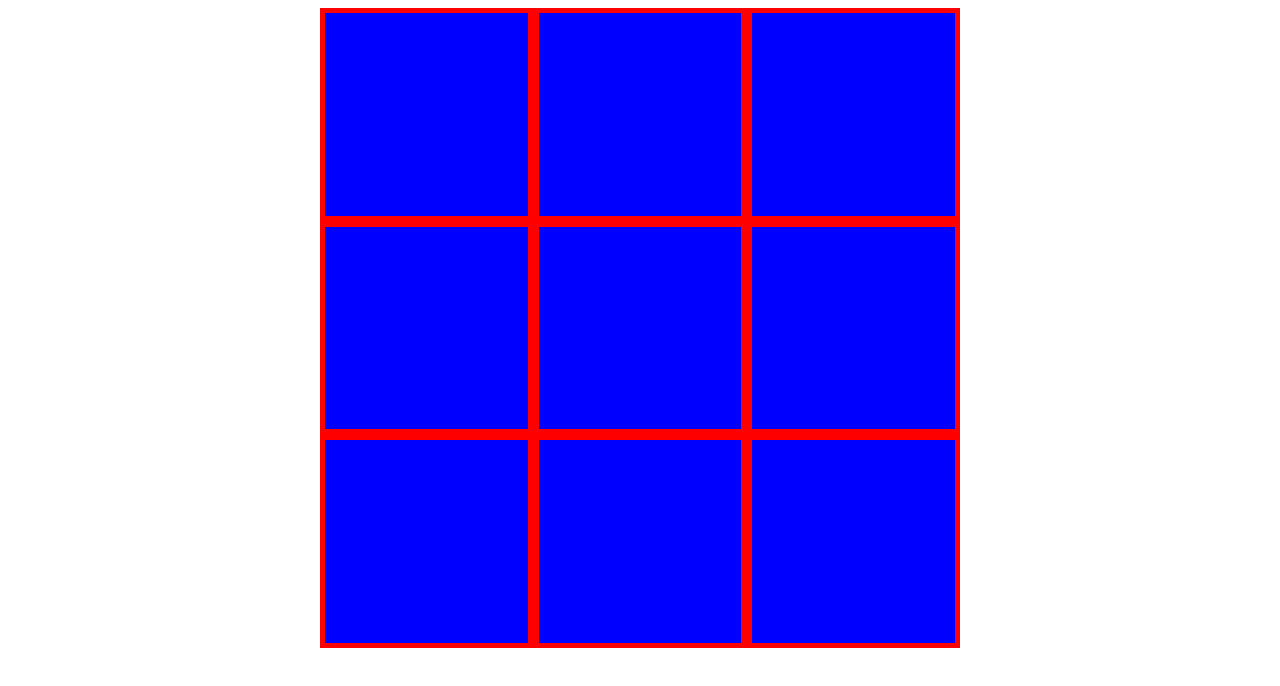
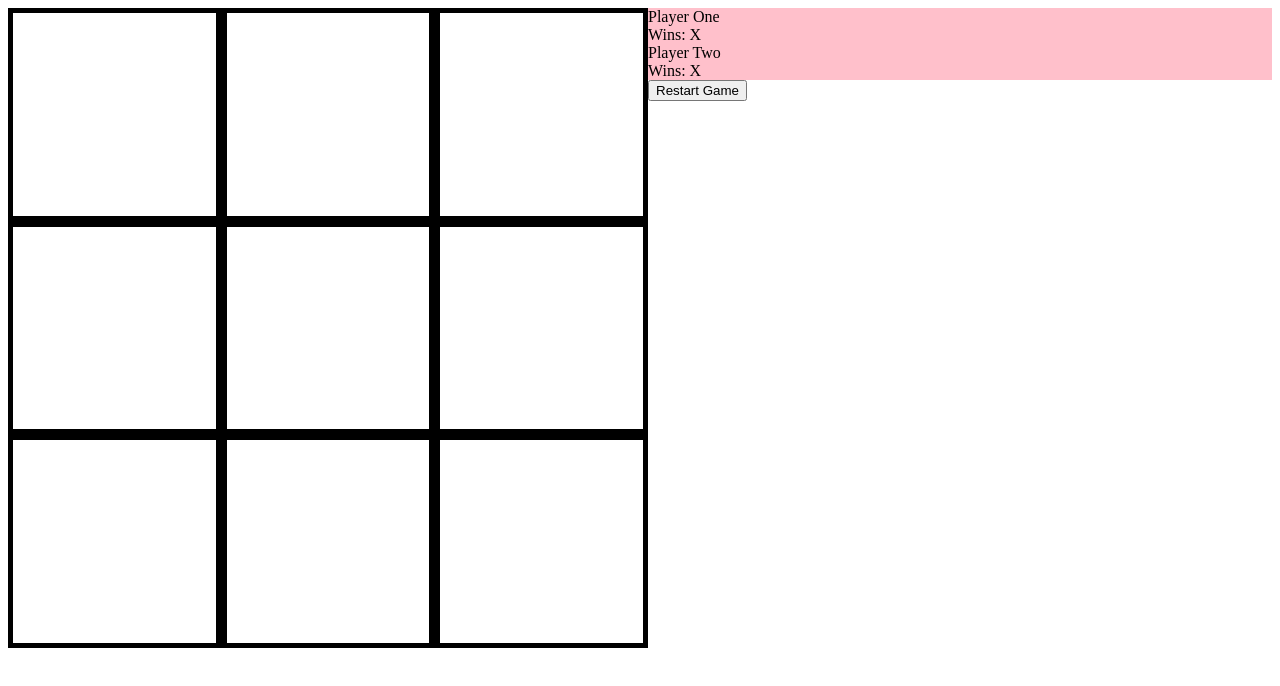
Before and after one commit to Cass-MC/odin-tictactoe, a plain HTML site: page index.html in a window 1280 px wide. Drawn offline with Linux system fonts and the light colour scheme.

Commit message:
added game sidebar

```diff
--- a/index.html
+++ b/index.html
@@ -5,6 +5,7 @@
     <link rel="stylesheet" href="style.css">
 </head>
 <body>
+    <div id="bodyWrapper">
         <div id="gameBoardWrapper">
             <div class="gameBoardTile"></div>
             <div class="gameBoardTile"></div>
@@ -16,4 +17,20 @@
             <div class="gameBoardTile"></div>
             <div class="gameBoardTile"></div>
         </div>
+        <div id="gameSidebar">
+            <div id="players">
+                <div class="playerInfo">
+                    <div class="playerName">Player One</div>
+                    <div class="score">Wins: X</div>
+                </div>
+                <div class="playerInfo">
+                    <div class="playerName">Player Two</div>
+                    <div class="score">Wins: X</div>
+                </div>
+            </div>
+            <div id="controlButtons">
+                <button id="startButton">Restart Game</button>
+            </div>
+        </div>
+    </div>
 </body>
--- a/script.js
+++ b/script.js
@@ -98,8 +98,4 @@ const playerFactory = (name, score) => {
 }
 
 
-//Player 1 is X, player 2 is O. They click on a tile, and which player made the move is passed over to the controller,
-//which updates the board array and then calls the displayController to update the game board.
-
-//First click = player 1. So on odd moveturns, update to X ??
-//Second click = player 2. So on even moveturns, update to O.
+//Player 1 is X, player 2 is O.
--- a/style.css
+++ b/style.css
@@ -1,18 +1,32 @@
+#bodyWrapper {
+    display: grid;
+    grid-template-rows: 1fr;
+    grid-template-columns: 1fr 1fr;
+}
+
 #gameBoardWrapper {
     display: grid;
     grid-template-rows: 1fr 1fr 1fr;
     grid-template-columns: 1fr 1fr 1fr;
     width: 80vh;
     height: 80vh;
-    background-color: red;
+    background-color: black;
     margin: auto;
 }
 
 .gameBoardTile {
-    background-color: blue;
+    background-color: white;
     margin: auto;
     width: 95%;
     height: 95%;
-    color: white;
+    color: black;
     font-size: 80px;
 }
+
+.players {
+    background-color: beige;
+}
+
+.playerInfo {
+    background-color: pink;
+}
```
Lines whose indentation alone changed are shown as unchanged.
